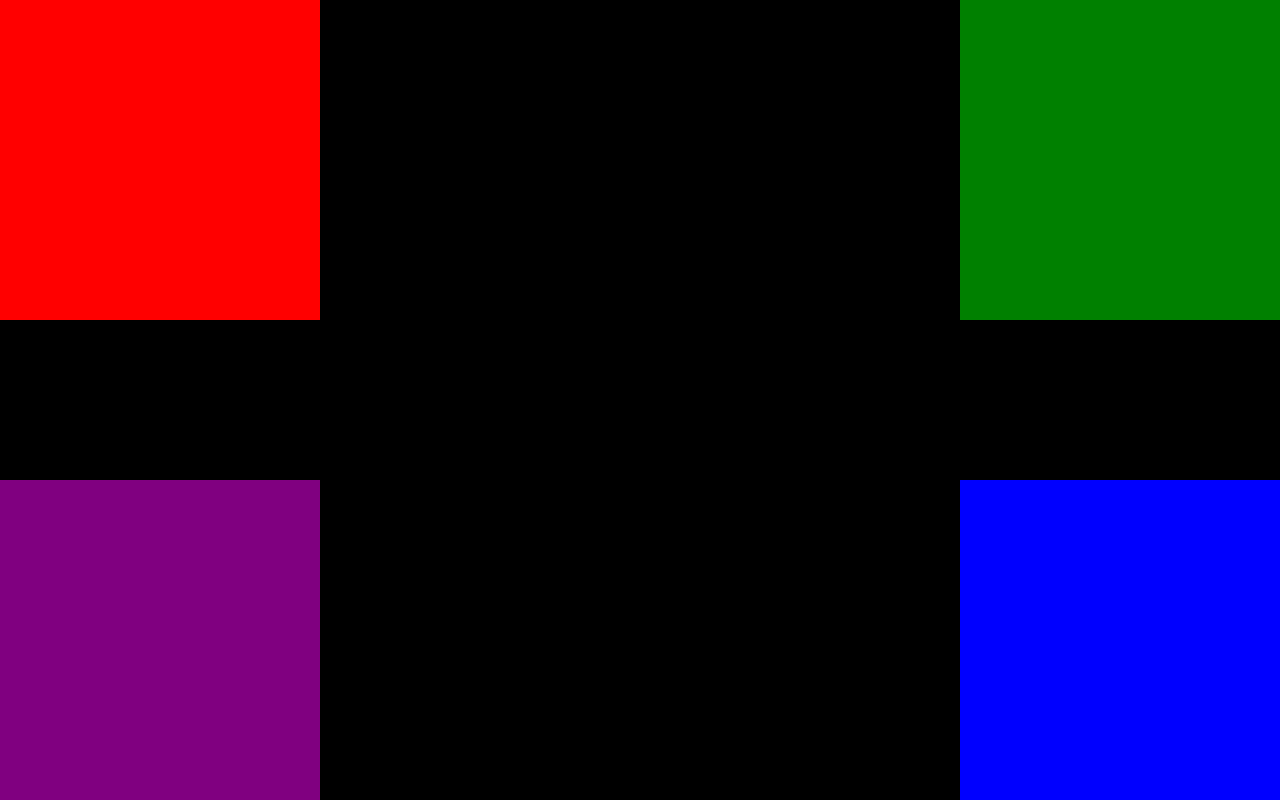
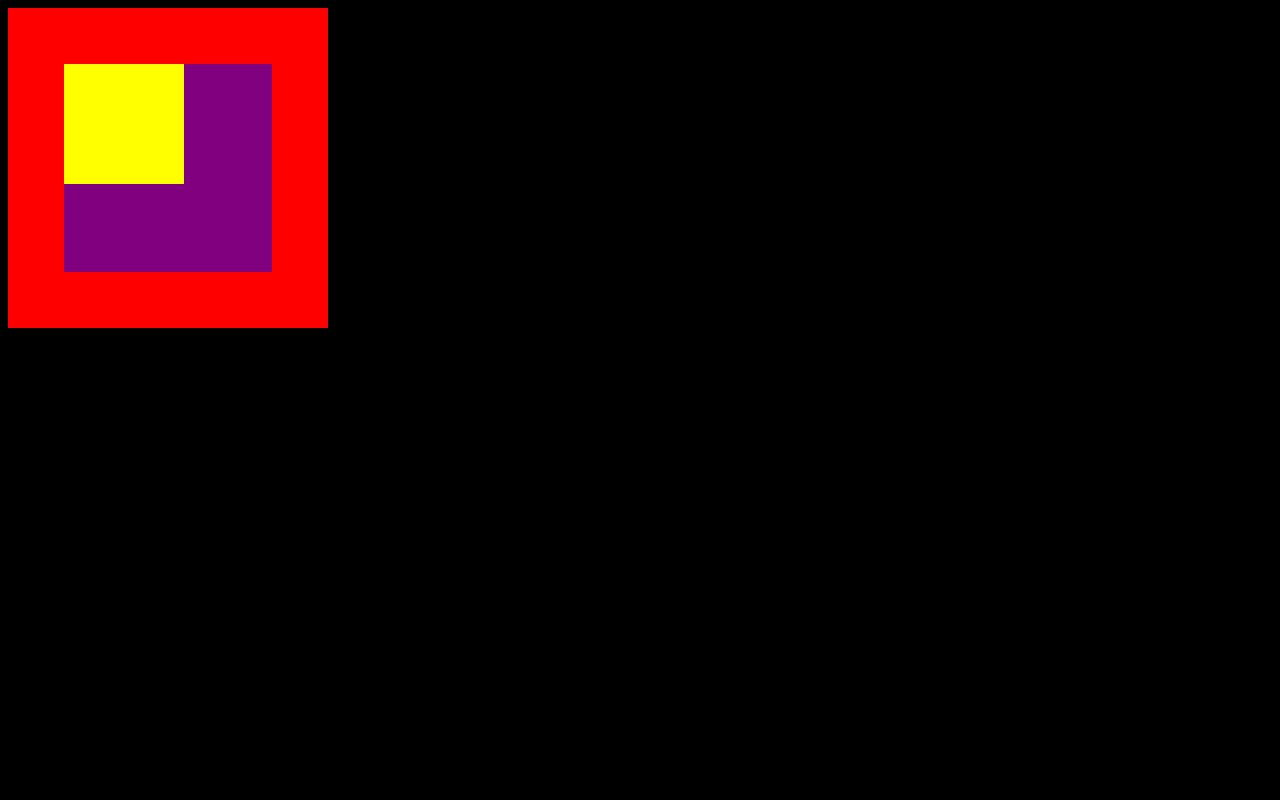
Before and after one commit to SandyPanG/cajas, a plain HTML site: page index.html in a window 1280 px wide. Drawn offline with Linux system fonts and the light colour scheme.

Commit message:
caja amarilla dentro de morada y esta dentro de la roja, alineadas hacia a la izquierda y la parte superior

```diff
--- a/css/style.css
+++ b/css/style.css
@@ -11,25 +11,26 @@ div{
 
 #box_1{
   background-color: red;
-  left: 0;
-  top: 0;
+  display: inline-block;
+  position: absolute;
 }
 
 #box_2{
-  background-color: green;
-  right: 0;
-  top: 0;
-
+  background-color: purple;
+  display: inline-block;
+  height: 13em;
+  left: 4em;
+  position: absolute;
+  top: 4em;
+  width: 13em;
 }
 
 #box_3{
-  background-color: blue;
-  bottom: 0;
-  right: 0;
+  background-color: yellow;
+  display: inline-block;
+  height: 7.5em;
+  left: 4em;
+  position: absolute;
+  top: 4em;
+  width: 7.5em;
 }
-
-#box_4{
-  background-color: purple;
-  bottom: 0;
-  left: 0;
-}
--- a/index.html
+++ b/index.html
@@ -10,7 +10,6 @@
     <div id="box_1"></div>
     <div id="box_2"></div>
     <div id="box_3"></div>
-    <div id="box_4"></div>
 
   </body>
 </html>
```
